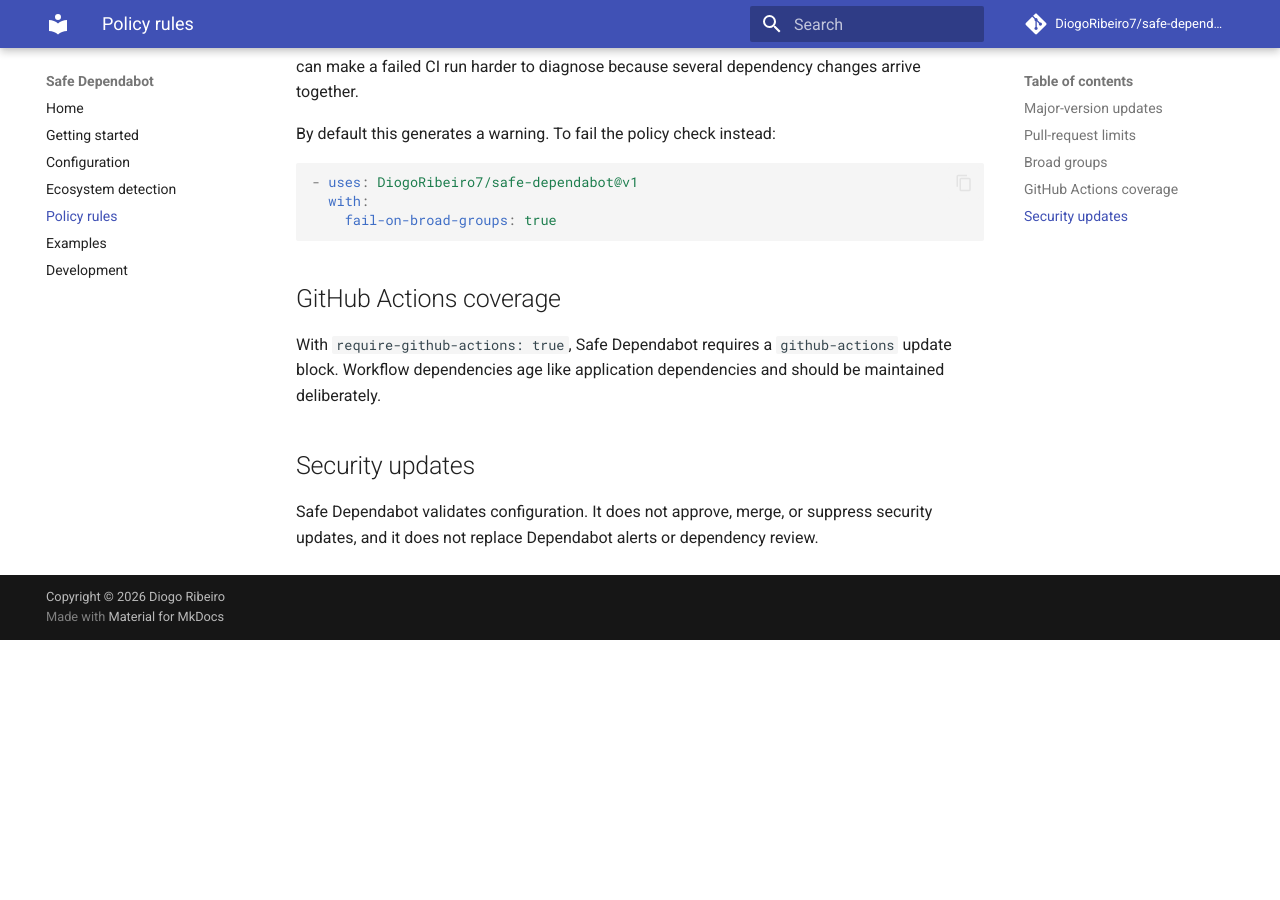
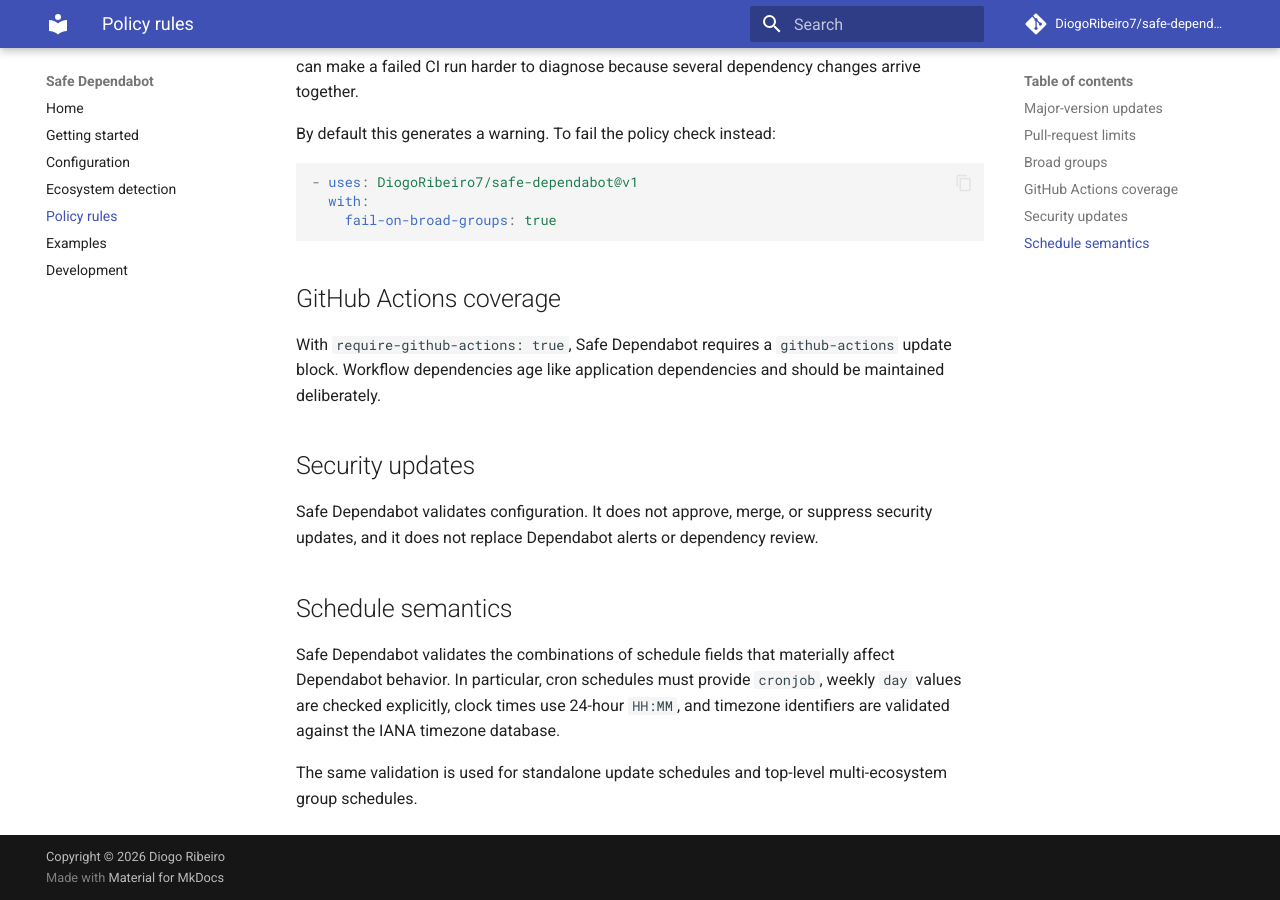
Before and after one commit to DiogoRibeiro7/safe-dependabot, an MkDocs documentation site: the page built from docs/policy.md, in a window 1280 px wide and 900 px high, scrolled down 1669 px. Built offline with MkDocs 1.6.1 and Material for MkDocs 9.7.7, drawn with Linux system fonts in a browser that asks for light colours; comment, search, counter and statistics services are not loaded; before the commit the page ends 2309 px from its top, so only the background shows below that.

Commit message:
docs: describe schedule semantics

```diff
--- a/docs/policy.md
+++ b/docs/policy.md
@@ -67,3 +67,10 @@
 ## Security updates
 
 Safe Dependabot validates configuration. It does not approve, merge, or suppress security updates, and it does not replace Dependabot alerts or dependency review.
+
+
+## Schedule semantics
+
+Safe Dependabot validates the combinations of schedule fields that materially affect Dependabot behavior. In particular, cron schedules must provide `cronjob`, weekly `day` values are checked explicitly, clock times use 24-hour `HH:MM`, and timezone identifiers are validated against the IANA timezone database.
+
+The same validation is used for standalone update schedules and top-level multi-ecosystem group schedules.
```
